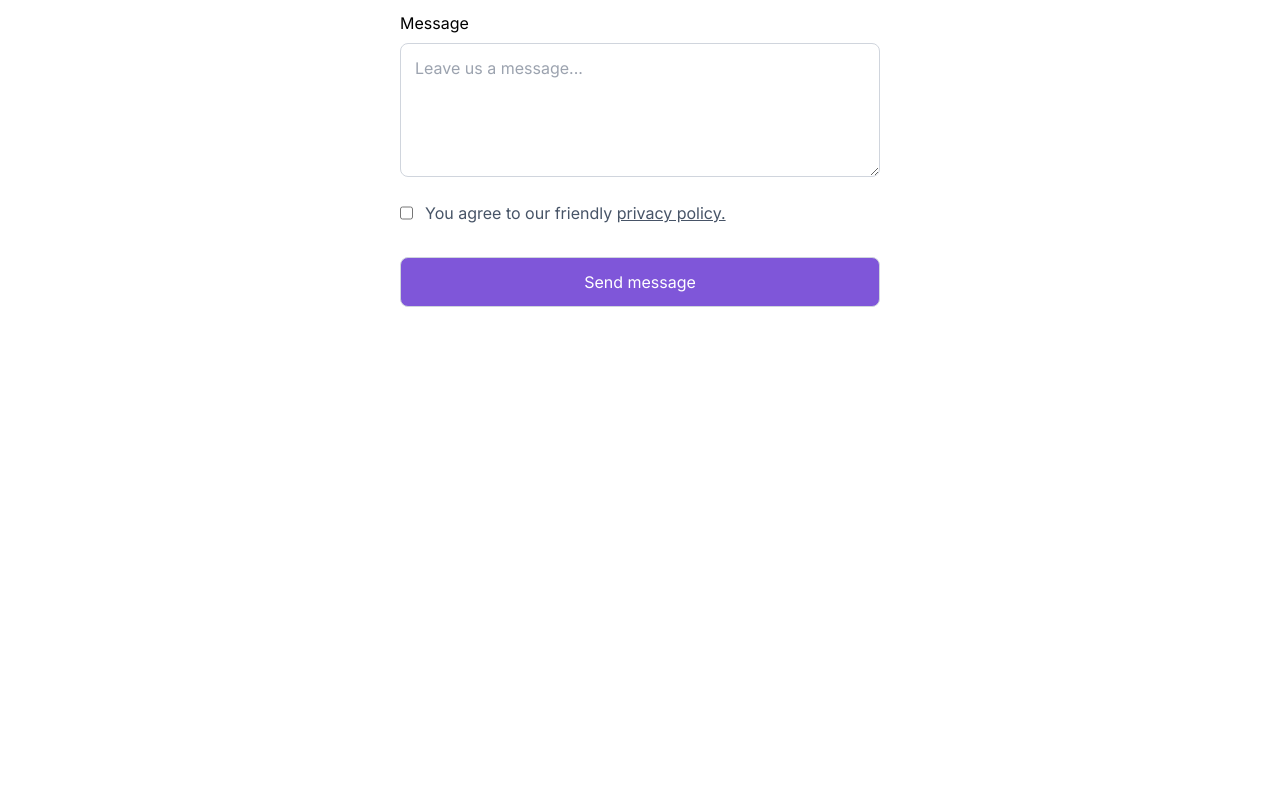
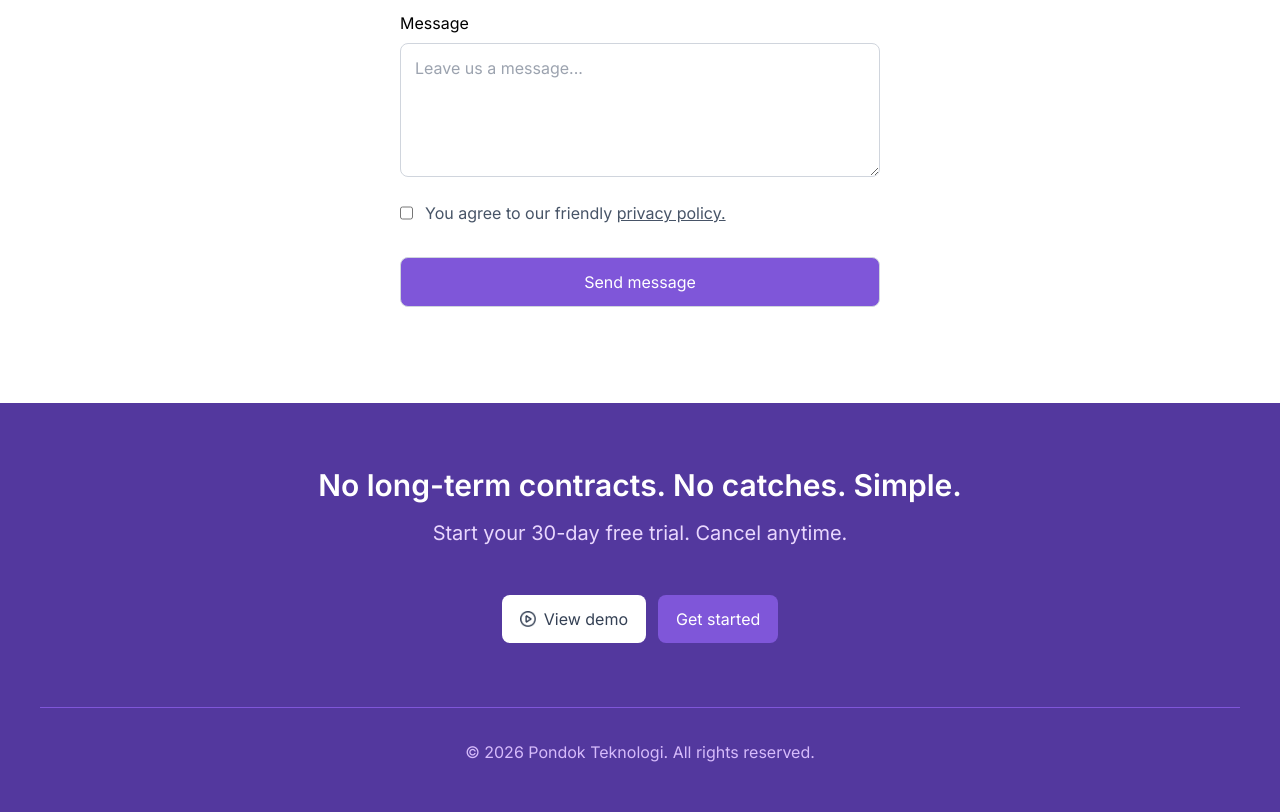
Before and after one commit to muhammadn4bil/web-nebail, a plain HTML site: page index.html in a window 1280 px wide. Shown: the part 713-1525 px from the top of the page. Before the commit the page ends 1116 px from the top, so only its background shows below. Drawn offline with nearby package versions, Linux system fonts and the light colour scheme.

Commit message:
finish building the footer

```diff
--- a/index.html
+++ b/index.html
@@ -120,5 +120,17 @@
         </div>
       </section>
     </main>
+    <footer class="bg-primary px-10 pt-16 pb-12">
+      <div class="flex flex-col items-center">
+        <h3 class="text-3xl text-white font-semibold leading-9 mb-4">No long-term contracts. No catches. Simple.</h3>
+        <p class="text-xl text-[#E9D7FE] font-normal leading-7 mb-12">Start your 30-day free trial. Cancel anytime.</p>
+        <div class="flex gap-3 mb-16">
+          <a href="" class="flex gap-2 items-center bg-white py-3 px-[1.125rem] border-white rounded-lg text-[#344054]"><img src="./image/image.png" alt="" class="w-4">View demo</a>
+          <a href="" class="bg-secondary py-3 px-[1.125rem] border-secondary rounded-lg text-white">Get started</a>
+        </div>
+        <div class="border-t border-secondary w-full "></div>
+      </div>
+      <P class="text-center mt-8 text-[#D6BBFB]">© 2026 Pondok Teknologi. All rights reserved.</P>
+    </footer>
   </body>
 </html>
```
